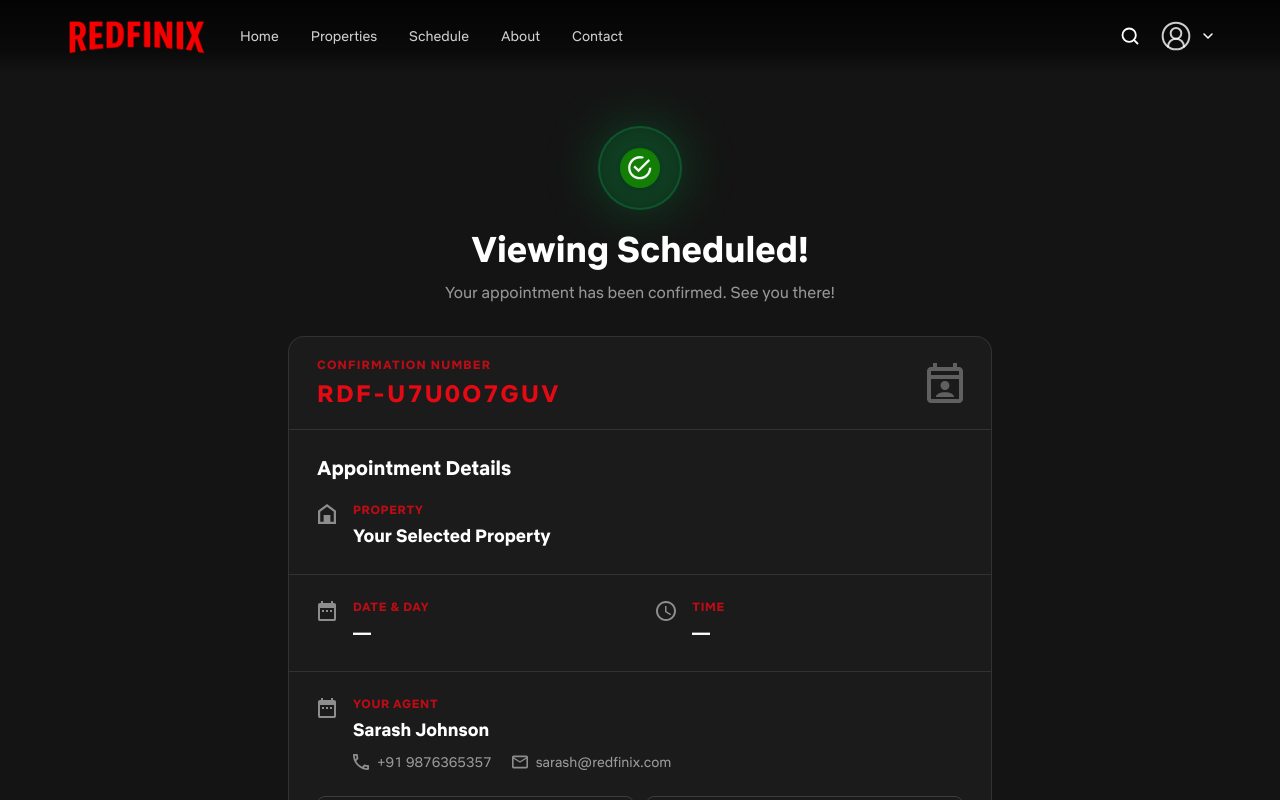
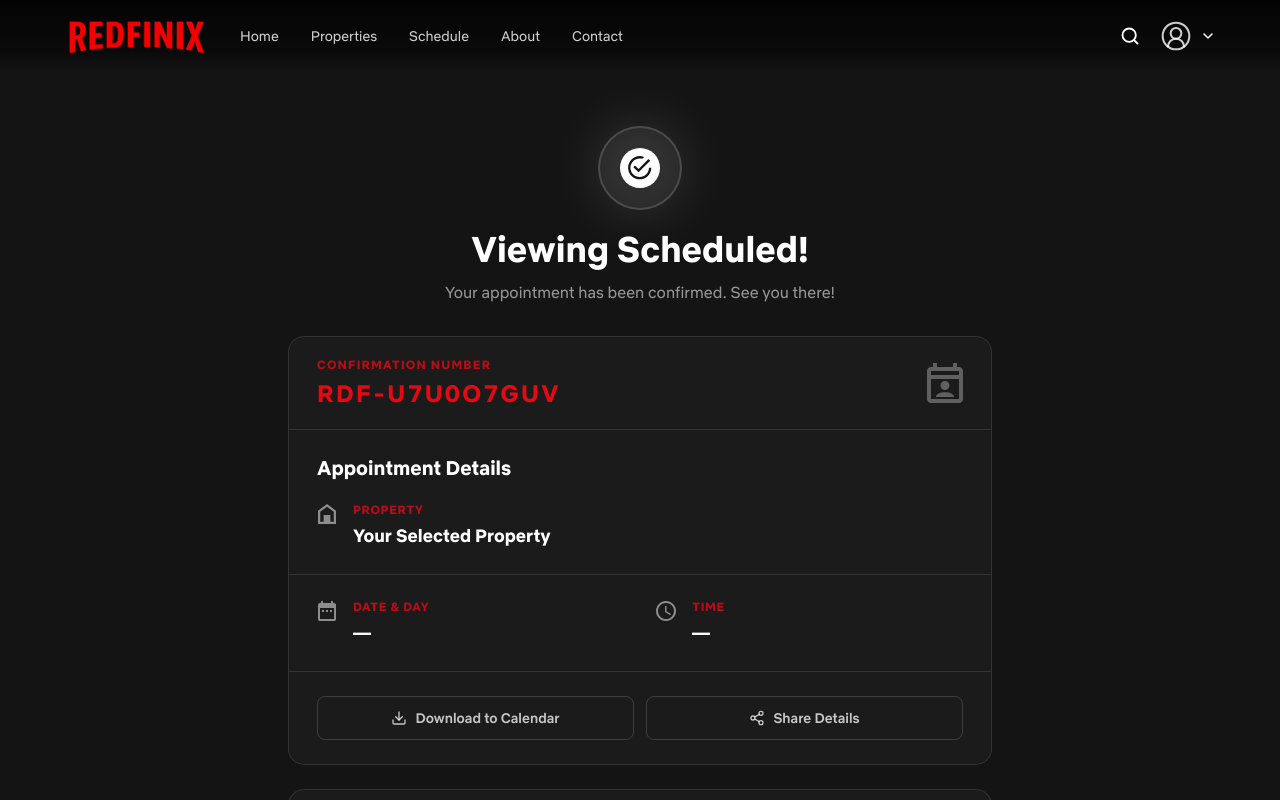
Before and after one commit to amandhakate27/netflix-RedFinix--real-estate-work, a React (Vite) app: page /booking-confirmation in a window 1280 px wide. Shown: the top 800 px of the page. Built offline with nearby package versions, Linux system fonts and the light colour scheme.

Commit message:
change schedule confirmation icon green to white

```diff
--- a/src/pages/BookingConfirmation.jsx
+++ b/src/pages/BookingConfirmation.jsx
@@ -165,8 +165,8 @@
         <section className="flex flex-col items-center gap-3 text-center">
           <div className="relative flex items-center justify-center">
             {/* Glow ring */}
-            <span className="absolute h-24 w-24 rounded-full bg-green-500/20 blur-xl" />
-            <div className="relative flex h-20 w-20 items-center justify-center rounded-full bg-green-500/10 ring-2 ring-green-500/30">
+            <span className="absolute h-24 w-24 rounded-full bg-white/10 blur-xl" />
+            <div className="relative flex h-20 w-20 items-center justify-center rounded-full bg-white/5 ring-2 ring-white/20">
               <img src={successIcon} alt="Success" className="h-10 w-10 drop-shadow-md" />
             </div>
           </div>
@@ -236,28 +236,9 @@
             </div>
           </div>
 
-          {/* Agent Info */}
+          {/* Action Buttons */}
           <div className="px-5 py-6 sm:px-7">
-            <div className="flex items-start gap-4">
-              <img src={agentIcon} alt="" className="mt-0.5 h-5 w-5 shrink-0 brightness-0 invert opacity-50" />
-              <div className="flex-1">
-                <p className="text-xs font-semibold uppercase tracking-wider text-[#E50914]/80">Your Agent</p>
-                <p className="mt-1 text-base font-semibold text-white sm:text-lg">Sarash Johnson</p>
-                <div className="mt-2 flex flex-wrap items-center gap-x-5 gap-y-2 text-sm text-white/55">
-                  <span className="inline-flex items-center gap-2">
-                    <img src={phoneIcon} alt="" className="h-4 w-4 brightness-0 invert opacity-50" />
-                    +91 9876365357
-                  </span>
-                  <span className="inline-flex items-center gap-2">
-                    <img src={emailIcon} alt="" className="h-4 w-4 brightness-0 invert opacity-50" />
-                    sarash@redfinix.com
-                  </span>
-                </div>
-              </div>
-            </div>
-
-            {/* Action Buttons */}
-            <div className="mt-6 grid gap-3 sm:grid-cols-2">
+            <div className="grid gap-3 sm:grid-cols-2">
               <button
                 type="button"
                 className="inline-flex h-11 items-center justify-center gap-2 rounded-lg border border-white/15 text-sm font-medium text-white/75 transition hover:border-white/35 hover:text-white"
```
Also changed, not shown: src/assets/Icons/sc-success.svg.
